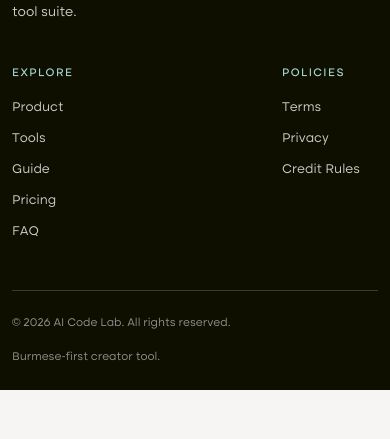
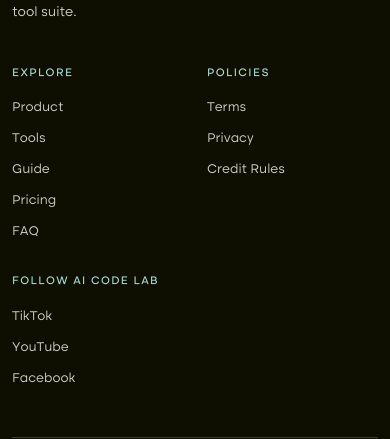
Before and after one commit to sint18/oneclickai-website-next, a Next.js app: page /credit in a window 390 px wide. Shown: the part 4125-4564 px from the top of the page. Before the commit the page ends 4515 px from the top, so only its background shows below. Built offline with nearby package versions, Linux system fonts and the light colour scheme; no server answers.

Commit message:
feat: update footer layout, add social links, enhance grid styles, and refine Movie Recap content

```diff
--- a/app/globals.css
+++ b/app/globals.css
@@ -2795,8 +2795,10 @@
   }
 
   .site-footer__links {
+    display: grid;
     width: 100%;
-    justify-content: space-between;
+    grid-template-columns: repeat(2, minmax(0, 1fr));
+    gap: 2rem 1.5rem;
   }
 
   .media-slot__surface {
--- a/components/marketing/landing-page.tsx
+++ b/components/marketing/landing-page.tsx
@@ -354,7 +354,7 @@
           <div className="site-shell">
             <SectionHeading
               eyebrow="Simple by design"
-              title="Movie Recap source တင်ပြီး ၃ ဆင့်နဲ့ output ထုတ်ပါ"
+              title="Movie Recap ကို အဆင့် ၃ ဆင့်တည်းနဲ့ ထုတ်ပါ"
               description="Editing ကို ကျွမ်းကျင်ဖို့မလိုပါဘူး။ Tool နဲ့ကိုက်တဲ့ source ကို ရွေး၊ setting သတ်မှတ်ပြီး output ကို review လုပ်ပါ။"
               align="center"
             />
--- a/components/marketing/site-footer.tsx
+++ b/components/marketing/site-footer.tsx
@@ -69,6 +69,19 @@
               <Link href="/privacy">Privacy</Link>
               <Link href="/credit">Credit Rules</Link>
             </div>
+            <div>
+              <p className="site-footer__label">Follow AI Code Lab</p>
+              {siteConfig.social.map((social) => (
+                <a
+                  href={social.href}
+                  key={social.href}
+                  rel="noreferrer"
+                  target="_blank"
+                >
+                  {social.label}
+                </a>
+              ))}
+            </div>
           </div>
         </div>
 
--- a/lib/site-content.ts
+++ b/lib/site-content.ts
@@ -113,9 +113,16 @@
   description: "Creator တွေအတွက် တစ်ခုတည်းသော AI-assisted content tool suite.",
   siteUrl,
   support: {
-    messenger: process.env.NEXT_PUBLIC_MESSENGER_URL ?? "",
-    telegram: process.env.NEXT_PUBLIC_TELEGRAM_URL ?? "",
+    messenger:
+      process.env.NEXT_PUBLIC_MESSENGER_URL ?? "https://m.me/AICodeLab",
+    telegram:
+      process.env.NEXT_PUBLIC_TELEGRAM_URL ?? "https://t.me/aicodelabmm",
   },
+  social: [
+    { label: "TikTok", href: "https://www.tiktok.com/@aicode.lab" },
+    { label: "YouTube", href: "https://www.youtube.com/@AICodeLabMM" },
+    { label: "Facebook", href: "https://www.facebook.com/AICodeLab/" },
+  ],
 } as const
 
 export const navigation = [
```
